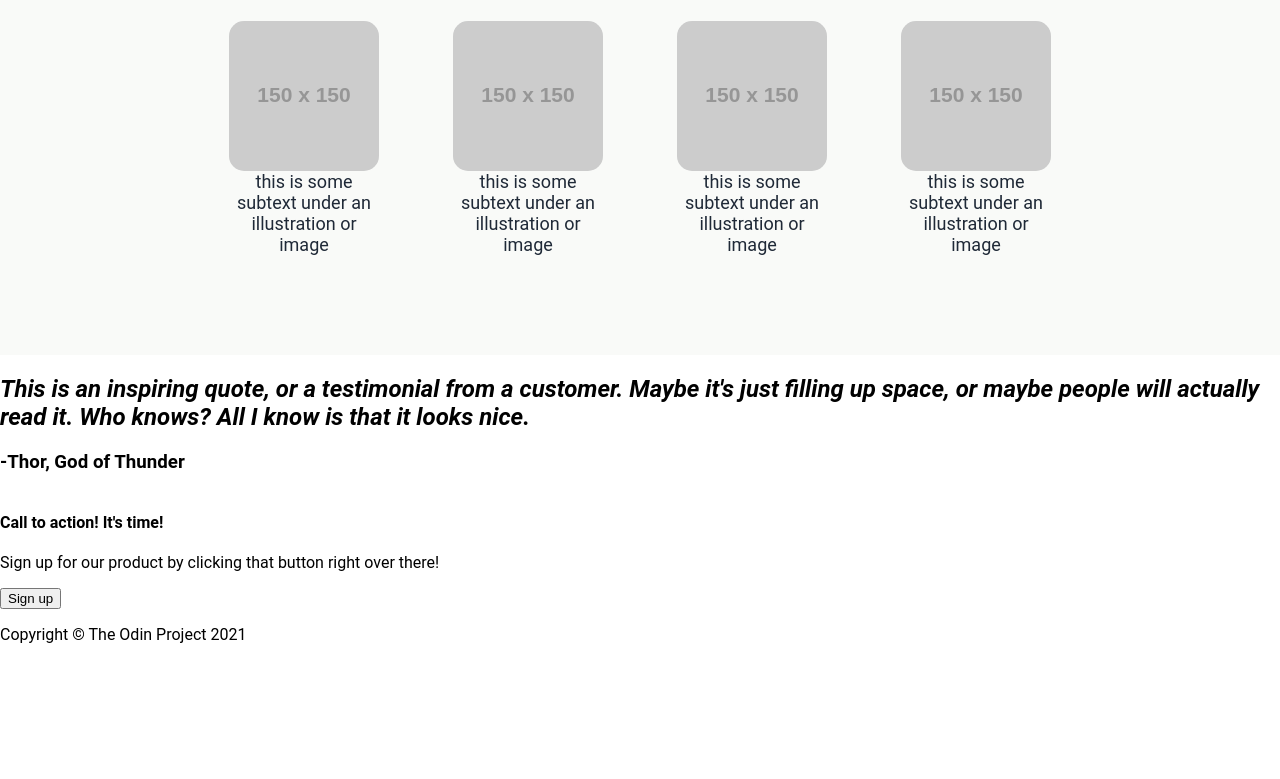
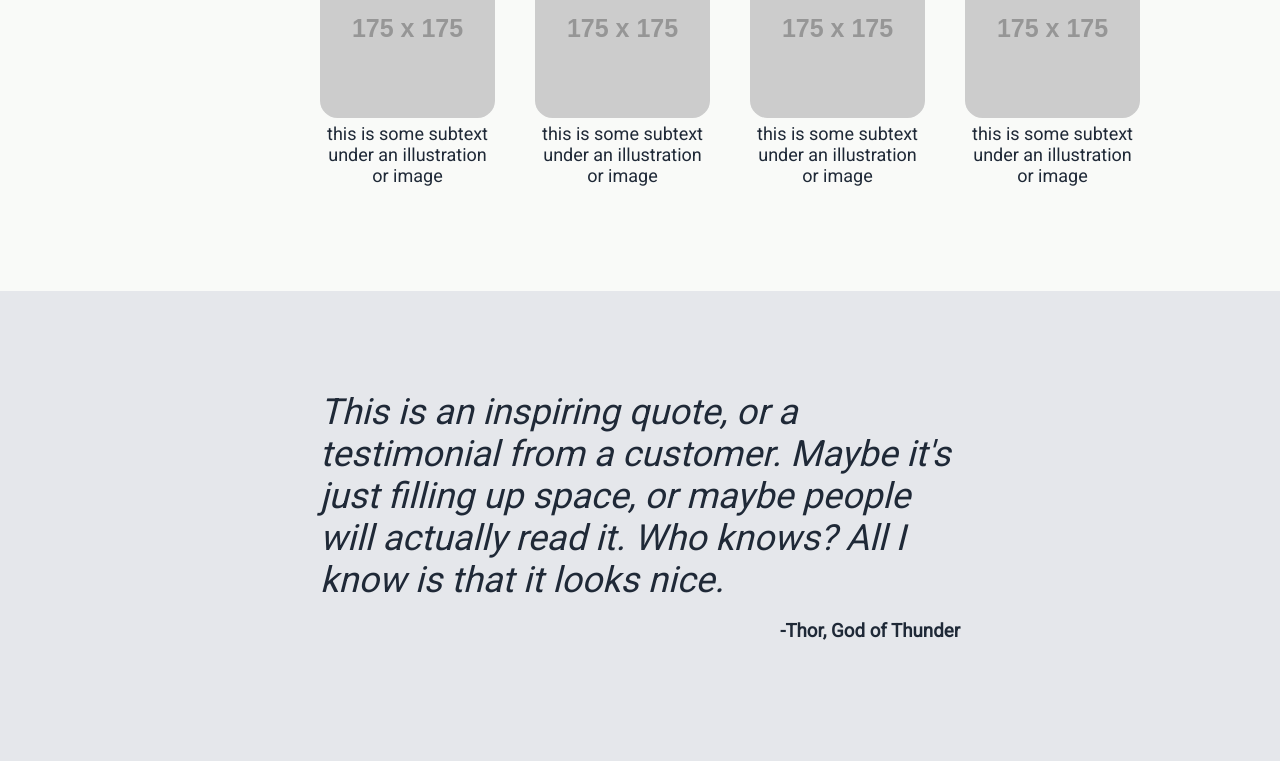
Before and after one commit to PersephoneXO/TOP-landing-page, a plain HTML site: page index.html in a window 1280 px wide. Shown: the part 760-1539 px from the top of the page. Before the commit the page ends 1420 px from the top, so only its background shows below. Drawn offline with Linux system fonts and the light colour scheme; placeholder pictures from the web are drawn by us.

Commit message:
3rd section finished

```diff
--- a/index.html
+++ b/index.html
@@ -5,6 +5,7 @@
     <title>First Landing Page</title>
     <link rel="stylesheet" href="styles.css">
     <meta name="viewport" content="width=device-width, initial-scale=1.0">
+    <link href='https://fonts.googleapis.com/css?family=Roboto' rel='stylesheet'>
 </head>
 
 <body>
@@ -28,7 +29,7 @@
             <button id="sign-up-intro">Sign up</button>
         </div>
 
-            <img id="intro-img" src="https://placehold.co/600x240/E5E7EB/31343C" alt="placeholder image">
+            <img id="intro-img" src="https://placehold.co/550x240/E5E7EB/31343C" alt="placeholder image">
 
     </div>
 </div>
@@ -38,24 +39,25 @@
     <div class="random-info-div">
 
         <div class="rando1 cards">
-            <img src="https://dummyimage.com/150x150/000/fff" alt="rando1">
+            <img src="https://dummyimage.com/175x175/000/fff" alt="rando1">
             <p>this is some subtext under an illustration or image</p>
         </div>
         <div class="rando2 cards">
-            <img src="https://dummyimage.com/150x150/000/fff" alt="rando2">
+            <img src="https://dummyimage.com/175x175/000/fff" alt="rando2">
             <p>this is some subtext under an illustration or image</p>
         </div>
         <div class="rando3 cards">
-            <img src="https://dummyimage.com/150x150/000/fff" alt="rando3">
+            <img src="https://dummyimage.com/175x175/000/fff" alt="rando3">
             <p>this is some subtext under an illustration or image</p>
         </div>
         <div class="rando4 cards">
-            <img src="https://dummyimage.com/150x150/000/fff" alt="rando4">
+            <img src="https://dummyimage.com/175x175/000/fff" alt="rando4">
             <p>this is some subtext under an illustration or image</p>
         </div>
     </div>
 </div>
 
+<div class="section3">
         <div class="quote-div">
             <h2><i>This is an inspiring quote, or a testimonial from a customer.
                 Maybe it's just filling up space, or maybe people will actually
@@ -63,6 +65,9 @@
             </i></h2>
             <h3><strong>-Thor, God of Thunder</strong></h3>
         </div>
+    </div>
+
+
 
     <div class="sign-up-div">
         <div class="sign-up-div-text">
--- a/styles.css
+++ b/styles.css
@@ -1,5 +1,5 @@
 body{
-    font-family:Roboto, 'Gill Sans', 'Gill Sans MT', Calibri, 'Trebuchet MS', sans-serif;
+    font-family:'Roboto', 'Gill Sans', 'Gill Sans MT', Calibri, 'Trebuchet MS', sans-serif;
     margin: 0px auto;
         width: 100%;
     min-height: 100vh;
@@ -53,8 +53,8 @@ ul, a{
 .intro-div{
     display: flex;
     align-items: center;
-    gap: 50px;
     margin-bottom: 130px;
+    gap: 60px;
 
 
 }
@@ -98,7 +98,7 @@ ul, a{
 .section2{
     display: block;
     background-color: #F9FAF8;
-    padding-inline: 15%;
+    padding-inline: 25%;
 }
 
 #random-info-title{
@@ -114,14 +114,15 @@ ul, a{
     display: flex;
     justify-content: space-around;
     margin-bottom: 100px;
+    gap: 40px;
 
 }
 .random-info-div p{
     font-size: 18px;
     color: #1F2937;
-    margin: 0;
+    margin: 5px;
     /*padding: 0 50px;*/
-    max-width: 150px;
+    max-width: 170px;
 }
 
 .random-info-div img{
@@ -136,3 +137,32 @@ ul, a{
     text-align: center;
     text-wrap: wrap;
 }
+
+/*section 3*/
+.section3{
+    display: block;
+    background-color: #E5E7EB;
+    padding-inline: 25%;
+    color:#1F2937;
+}
+
+.quote-div{
+    padding: 100px 0;
+}
+
+.section3 h2{
+    font-size: 36px;
+    font-weight:50;
+    margin: 0;
+}
+
+.section3 h3{
+    display: flex;
+    justify-content: flex-end;
+
+    font-weight: 600;
+
+}
+
+
+/*section 4*/
```
Lines whose indentation alone changed are shown as unchanged.
